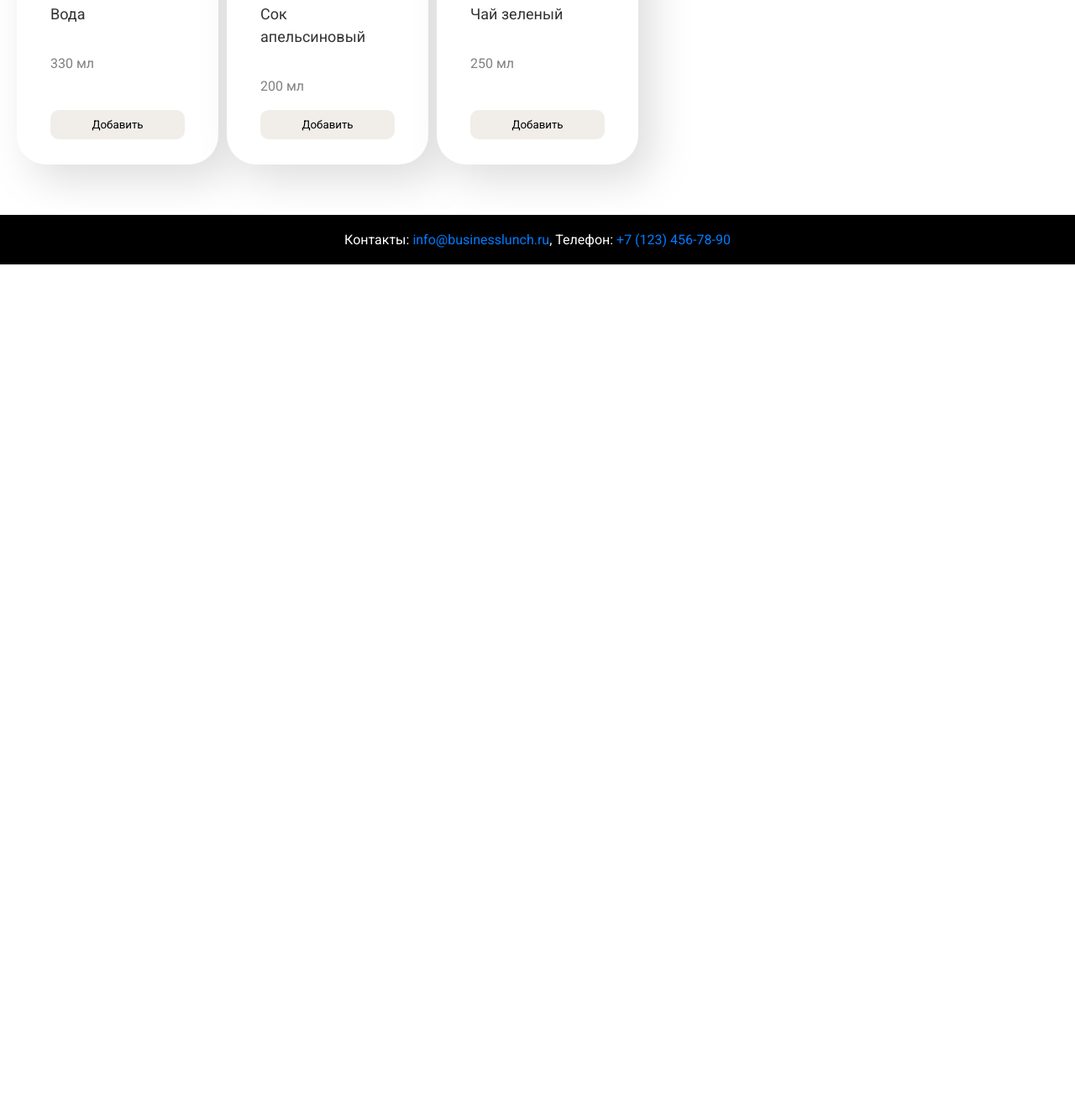
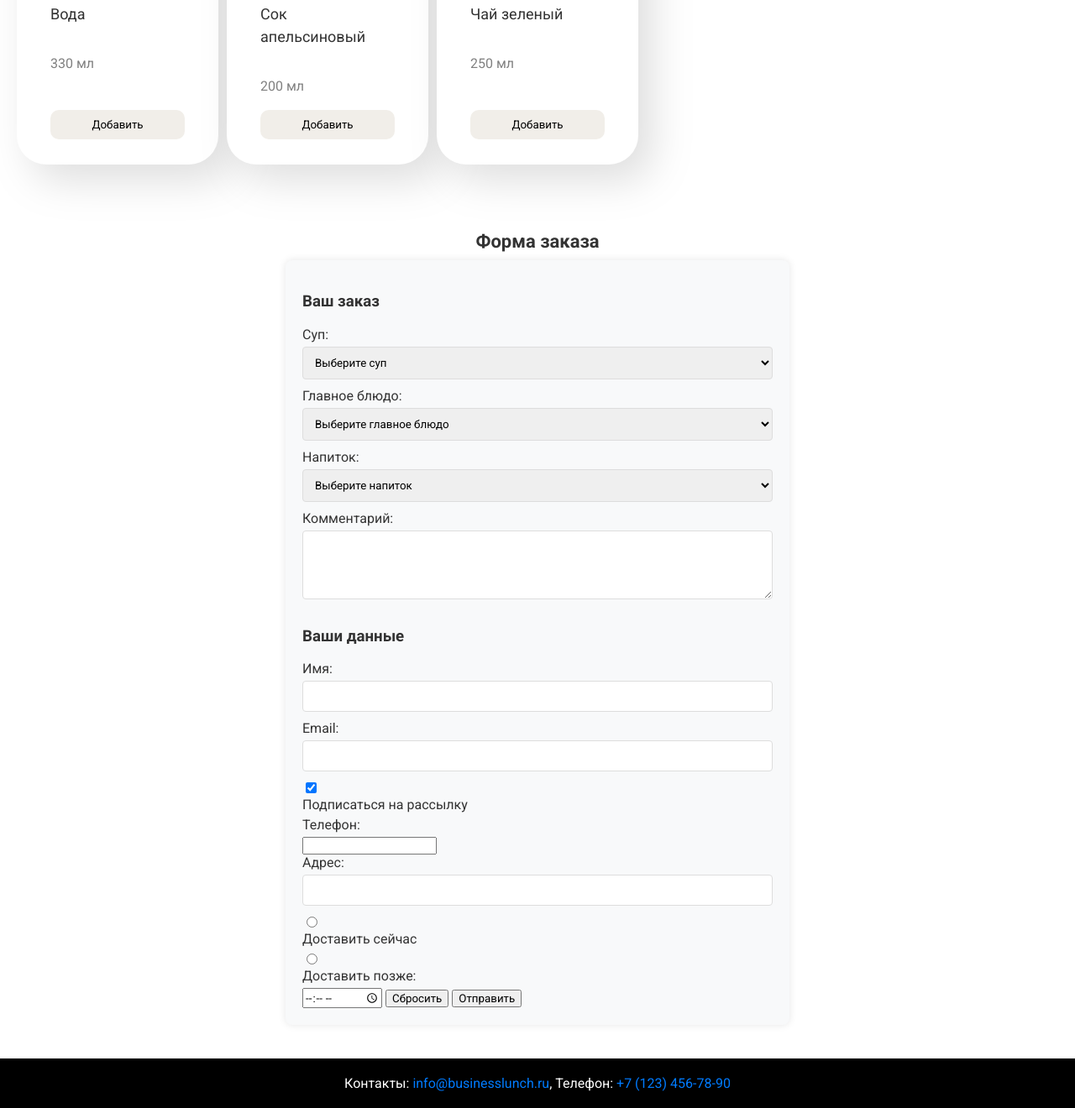
Before and after one commit to e1409/htmlprog, a website: page lunch.html in a window 1280 px wide. Shown: the part 1431-2751 px from the top of the page at 84% size. Before the commit the page ends 1746 px from the top, so only its background shows below. Drawn offline with Linux system fonts and the light colour scheme.

Commit message:
Update lunch.html

```diff
--- a/lunch.html
+++ b/lunch.html
@@ -101,6 +101,71 @@
     </div>
   </section>
 </main>
+
+<section id="order-form">
+  <h2>Форма заказа</h2>
+  <form action="https://httpbin.org/post" method="post">
+    <div class="order-section">
+      <h3>Ваш заказ</h3>
+      <label for="soup">Суп:</label>
+      <select id="soup" name="soup" required>
+        <option value="">Выберите суп</option>
+        <option value="broccoli">Суп-пюре из брокколи</option>
+        <option value="borscht">Борщ</option>
+        <option value="frikadelle">Суп с фрикадельками</option>
+      </select>
+
+      <label for="main-dish">Главное блюдо:</label>
+      <select id="main-dish" name="main-dish" required>
+        <option value="">Выберите главное блюдо</option>
+        <option value="chicken">Курица с рисом</option>
+        <option value="carbonara">Паста Карбонара</option>
+        <option value="salmon">Стейк из лосося</option>
+      </select>
+
+      <label for="drink">Напиток:</label>
+      <select id="drink" name="drink" required>
+        <option value="">Выберите напиток</option>
+        <option value="water">Вода</option>
+        <option value="orange-juice">Сок апельсиновый</option>
+        <option value="green-tea">Чай зеленый</option>
+      </select>
+
+      <label for="comment">Комментарий:</label>
+      <textarea id="comment" name="comment" rows="4"></textarea>
+    </div>
+
+    <div class="customer-section">
+      <h3>Ваши данные</h3>
+      <label for="name">Имя:</label>
+      <input type="text" id="name" name="name" required>
+
+      <label for="email">Email:</label>
+      <input type="email" id="email" name="email" required>
+
+      <input type="checkbox" id="subscribe" name="subscribe" checked>
+      <label for="subscribe">Подписаться на рассылку</label>
+
+      <label for="phone">Телефон:</label>
+      <input type="tel" id="phone" name="phone" required>
+
+      <label for="address">Адрес:</label>
+      <input type="text" id="address" name="address" required>
+
+      <input type="radio" id="delivery-time-now" name="delivery-time" value="now" required>
+      <label for="delivery-time-now">Доставить сейчас</label>
+
+      <input type="radio" id="delivery-time-later" name="delivery-time" value="later" required>
+      <label for="delivery-time-later">Доставить позже:</label>
+      <input type="time" id="delivery-time-input" name="delivery-time-input" min="07:00" max="23:00" step="300" required>
+
+      <button type="reset">Сбросить</button>
+      <button type="submit">Отправить</button>
+    </div>
+  </form>
+</section>
+
+
 <footer id="footer">
   <p>Контакты: <a href="mailto:info@businesslunch.ru">info@businesslunch.ru</a>, Телефон: <a href="tel:+71234567890">+7 (123) 456-78-90</a></p>
 </footer>
```
